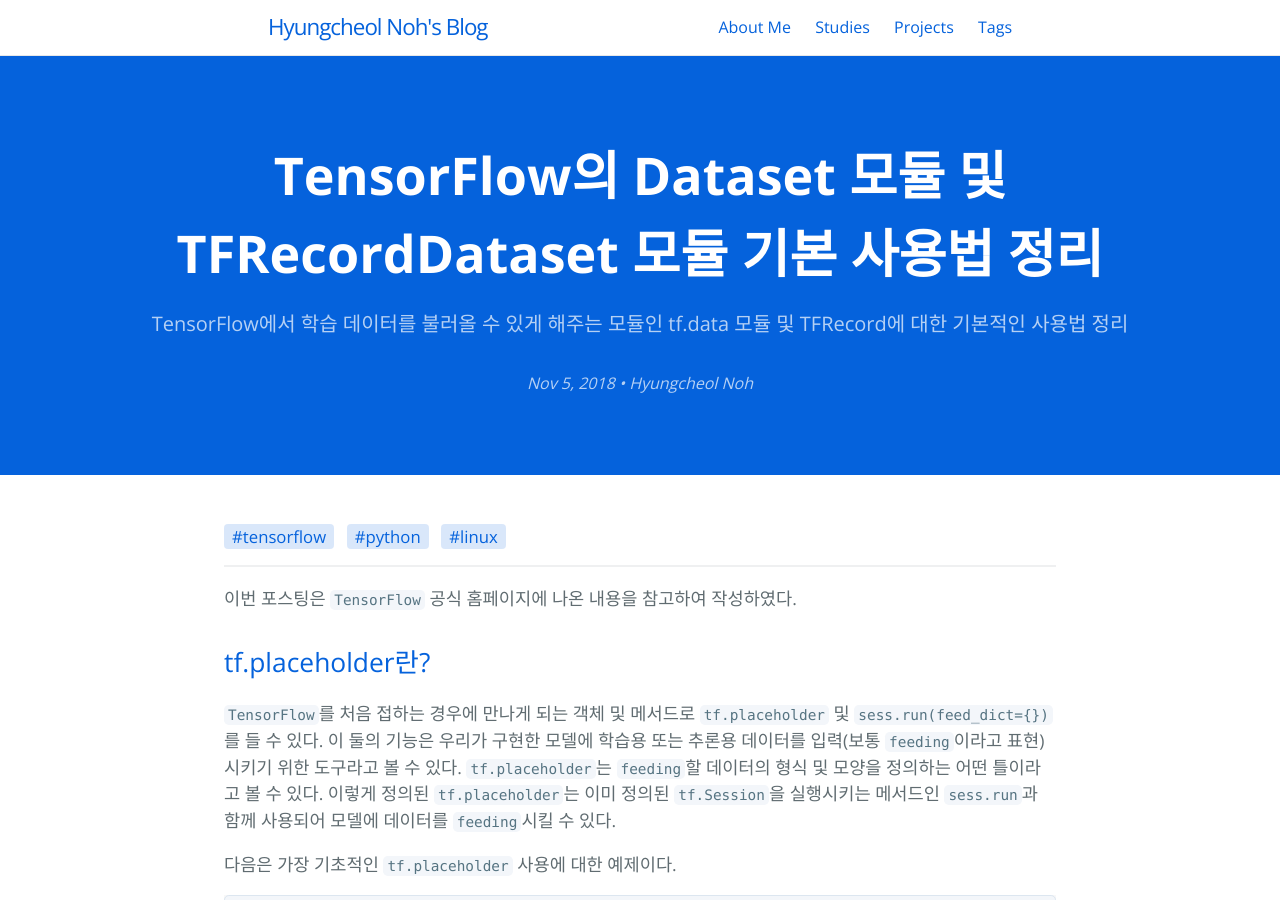
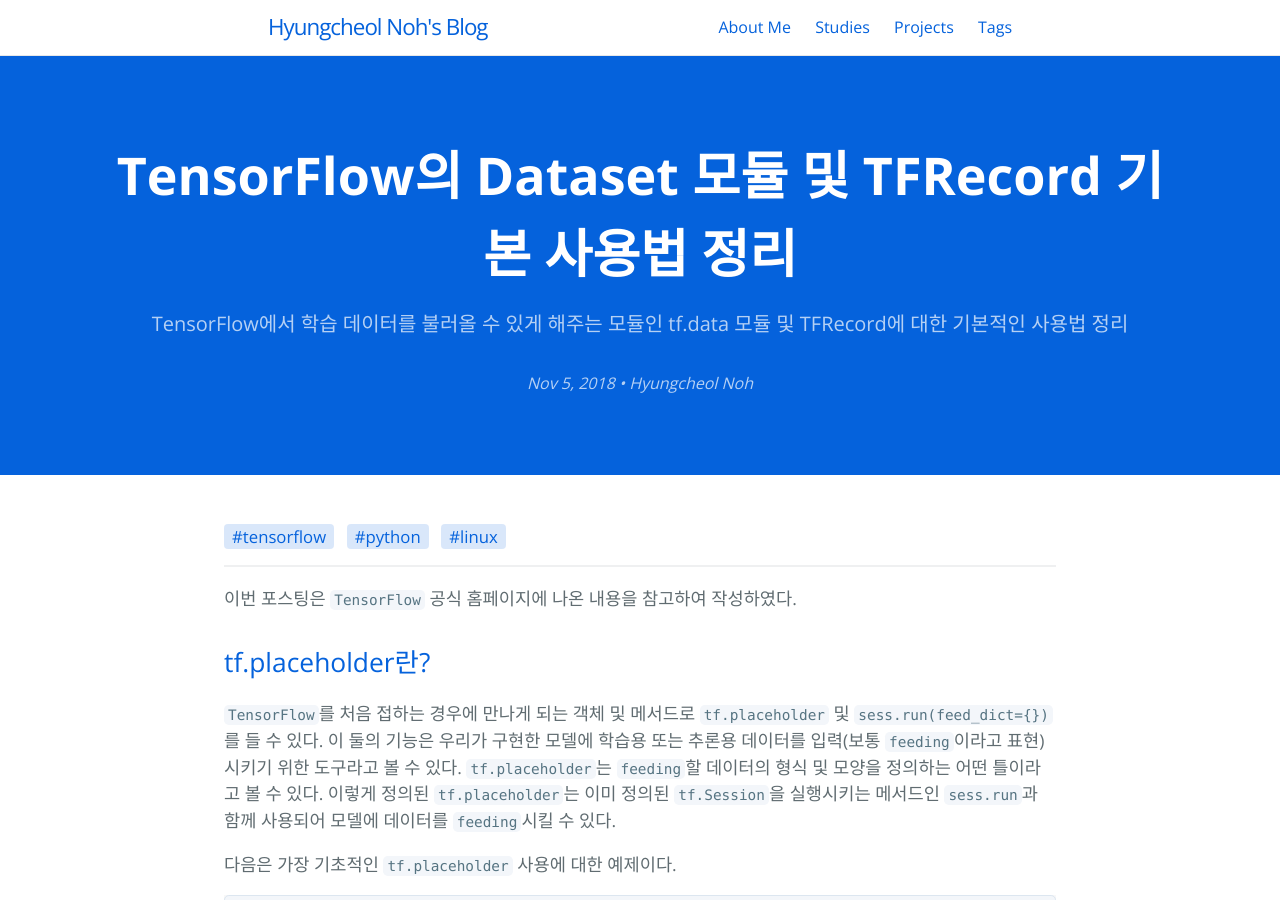
Before and after one commit to hcnoh/hcnoh.github.io, a Jekyll site: the page built from _posts/2018-11-05-tensorflow-data-module.md, in a window 1280 px wide and 900 px high. Built offline with Jekyll 4.4.1, drawn with Linux system fonts in a browser that asks for light colours; comment, search, counter and statistics services are not loaded.

Commit message:
Update 2018-11-05-tensorflow-data-module.md

```diff
--- a/_posts/2018-11-05-tensorflow-data-module.md
+++ b/_posts/2018-11-05-tensorflow-data-module.md
@@ -1,6 +1,6 @@
 ---
 layout: post
-title: "TensorFlow의 Dataset 모듈 및 TFRecordDataset 모듈 기본 사용법 정리"
+title: "TensorFlow의 Dataset 모듈 및 TFRecord 기본 사용법 정리"
 date: 2018-11-05 10:52:42
 tagline: "TensorFlow에서 학습 데이터를 불러올 수 있게 해주는 모듈인 tf.data 모듈 및 TFRecord에 대한 기본적인 사용법 정리"
 categories:
```
